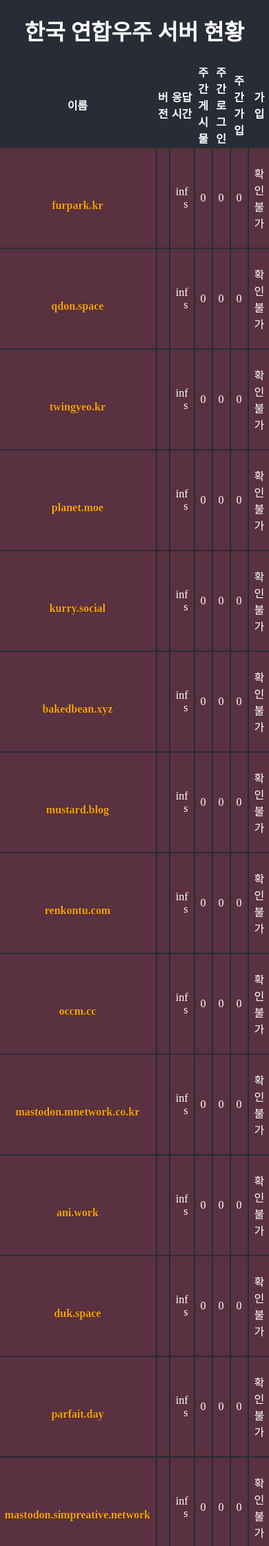
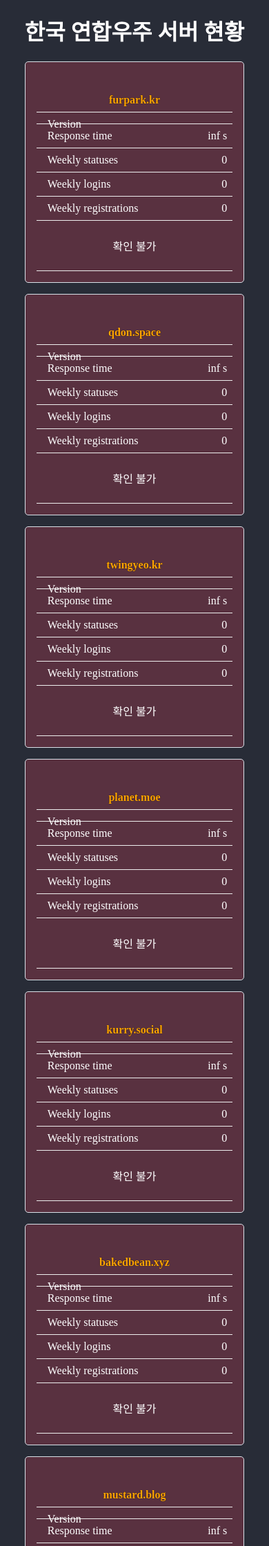
Before and after one commit to tribela/kmastodon-status, a Flask app: page / in a window 390 px wide. Shown: the top 2241 px of the page at 69% size. Run offline with Flask 2, Linux system fonts and the light colour scheme.

Commit message:
Responsible table for mobile

```diff
--- a/static/main.css
+++ b/static/main.css
@@ -17,4 +17,15 @@
 .instances .instance .time { font-variant-numeric: tabular-nums; }
 .instances .instance a { color: orange; text-shadow: 0 0 1px black; text-decoration: none; font-weight: bold; }
 
+@media only screen and (max-width: 760px) { table.instances, table.instances thead, table.instances tbody, table.instances th, table.instances td, table.instances tr { display: block; }
+  table.instances thead tr { position: absolute; top: -9999px; left: -9999px; }
+  table.instances tr.instance { margin: 0 0 1rem 0; }
+  table.instances tr.instance td { border: none; border-bottom: 1px solid #eee; position: relative; }
+  table.instances tr.instance td:not(.name):not(.registration) { padding-left: 50%; text-align: right; }
+  table.instances tr.instance td:before { position: absolute; left: 1em; width: 45%; padding-right: 1em; white-space: nowrap; text-align: left; }
+  table.instances tr.instance td:nth-of-type(2):before { content: 'Version'; }
+  table.instances tr.instance td:nth-of-type(3):before { content: 'Response time'; }
+  table.instances tr.instance td:nth-of-type(4):before { content: 'Weekly statuses'; }
+  table.instances tr.instance td:nth-of-type(5):before { content: 'Weekly logins'; }
+  table.instances tr.instance td:nth-of-type(6):before { content: 'Weekly registrations'; } }
 .invisible { display: none; }
--- a/static/main.scss
+++ b/static/main.scss
@@ -83,6 +83,64 @@
   }
 }
 
+@media only screen and (max-width: 760px) {
+  table.instances {
+    &, thead, tbody, th, td, tr {
+      display: block;
+    }
+
+    thead tr {
+      position: absolute;
+      top: -9999px;
+      left: -9999px;
+    }
+
+    tr.instance {
+      margin: 0 0 1rem 0;
+
+      td {
+        border: none;
+        border-bottom: 1px solid #eee;
+        position: relative;
+
+        &:not(.name):not(.registration) {
+          padding-left: 50%;
+          text-align: right;
+        }
+
+        &:before {
+          position: absolute;
+          left: 1em;
+          width: 45%;
+          padding-right: 1em;
+          white-space: nowrap;
+          text-align: left;
+        }
+      }
+
+      td:nth-of-type(2):before {
+        content: 'Version';
+      }
+
+      td:nth-of-type(3):before {
+        content: 'Response time';
+      }
+
+      td:nth-of-type(4):before {
+        content: 'Weekly statuses';
+      }
+
+      td:nth-of-type(5):before {
+        content: 'Weekly logins';
+      }
+
+      td:nth-of-type(6):before {
+        content: 'Weekly registrations';
+      }
+    }
+  }
+}
+
 .invisible {
   display: none;
 }
```
